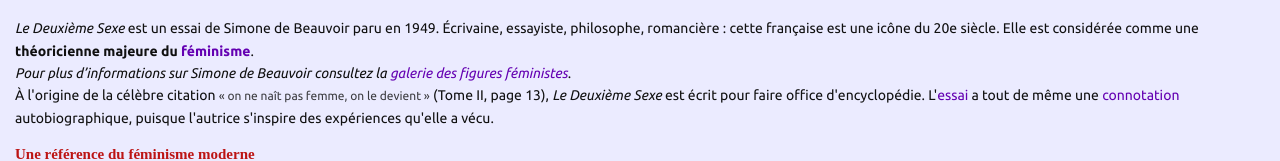
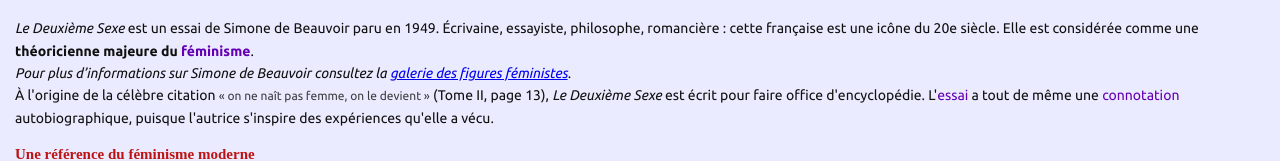
Before and after one commit to monturet-matthieu/Projet-S1, a plain HTML site: page deuxième-sexe.html in a window 1280 px wide. Shown: the part 140-301 px from the top of the page. Drawn offline with nearby package versions, Linux system fonts and the light colour scheme; a web font is replaced by a local one.

Commit message:
correction lien chapo vers galerie

```diff
--- a/deuxième-sexe.html
+++ b/deuxième-sexe.html
@@ -123,7 +123,7 @@
       <section class="article__body">
         <p class="chapo"><cite>Le Deuxième Sexe</cite> est un essai de Simone de Beauvoir paru en 1949. Écrivaine, essayiste, philosophe, romancière : cette française est une icône du 20e siècle. Elle est considérée comme une <b>théoricienne majeure du <a class="link__lexique" href="lexique.html">féminisme</a></b>.
             <br>
-            <em>Pour plus d’informations sur Simone de Beauvoir consultez la <a class="link__lexique" href="galerie.html">galerie des figures féministes</a></em>.
+            <em>Pour plus d’informations sur Simone de Beauvoir consultez la <a class="link" href="galerie.html">galerie des figures féministes</a></em>.
             <br>
             À l'origine de la célèbre citation <q class="citation"> on ne naît pas femme, on le devient </q> (Tome II, page 13), <cite>Le Deuxième Sexe</cite> est écrit pour faire office d'encyclopédie. L'<a class="link__lexique" href="lexique.html">essai</a> a tout de même une <a class="link__lexique" href="lexique.html">connotation</a> autobiographique, puisque l'autrice s'inspire des expériences qu'elle a vécu.
         </p>
```
